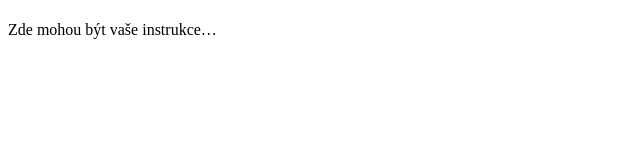
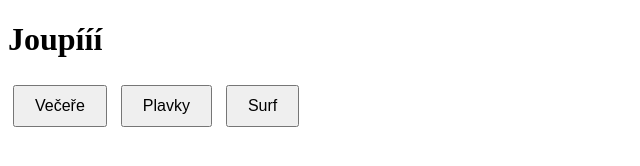
Before and after one commit to Peta47/petrikovaunikovka, a plain HTML site: page instrukce.html in a window 1280 px wide. Shown: the whole page, without its empty margins (0-640 px from the left). Drawn offline with Linux system fonts and the light colour scheme.

Commit message:
Update instrukce.html

```diff
--- a/instrukce.html
+++ b/instrukce.html
@@ -3,9 +3,33 @@
 <head>
     <meta charset="UTF-8">
     <title>Instrukce</title>
+    <style>
+        button {
+            margin: 5px;
+            padding: 10px 20px;
+            font-size: 16px;
+            cursor: pointer;
+        }
+        #output {
+            margin-top: 20px;
+            font-size: 18px;
+            color: #333;
+        }
+    </style>
 </head>
 <body>
-    <h1></h1>
-    <p>Zde mohou být vaše instrukce…</p>
+    <h1>Joupííí</h1>
+
+    <button onclick="showText('Večeře je připravena, užij si ji! 🍝')">Večeře</button>
+    <button onclick="showText('Nezapomeň si plavky, čeká tě bazén! 🩱')">Plavky</button>
+    <button onclick="showText('Čas na surfování, připrav prkno! 🏄‍♂️')">Surf</button>
+
+    <div id="output"></div>
+
+    <script>
+        function showText(text) {
+            document.getElementById('output').innerText = text;
+        }
+    </script>
 </body>
 </html>
```
